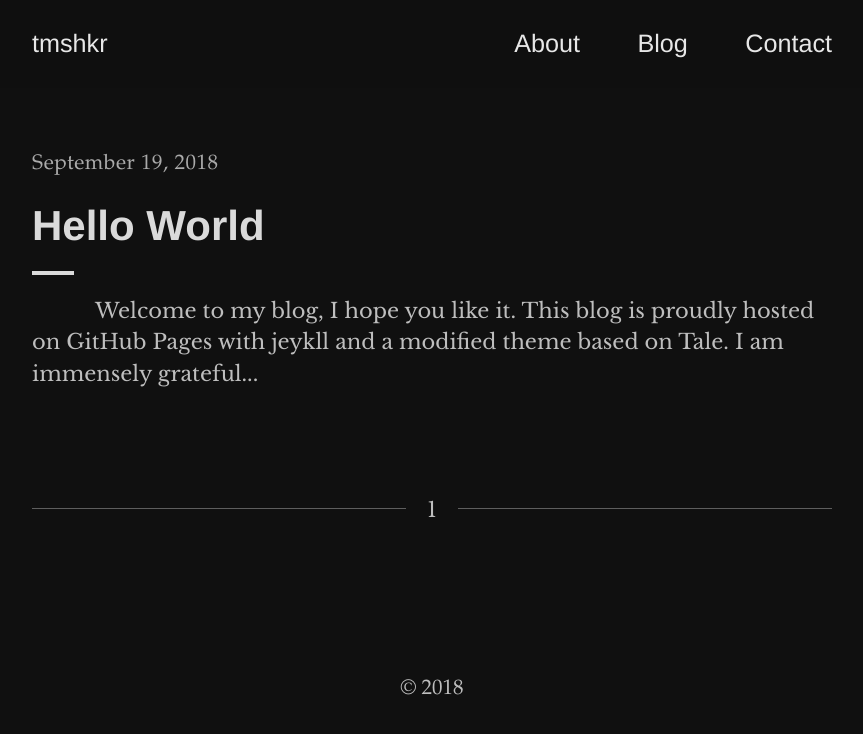
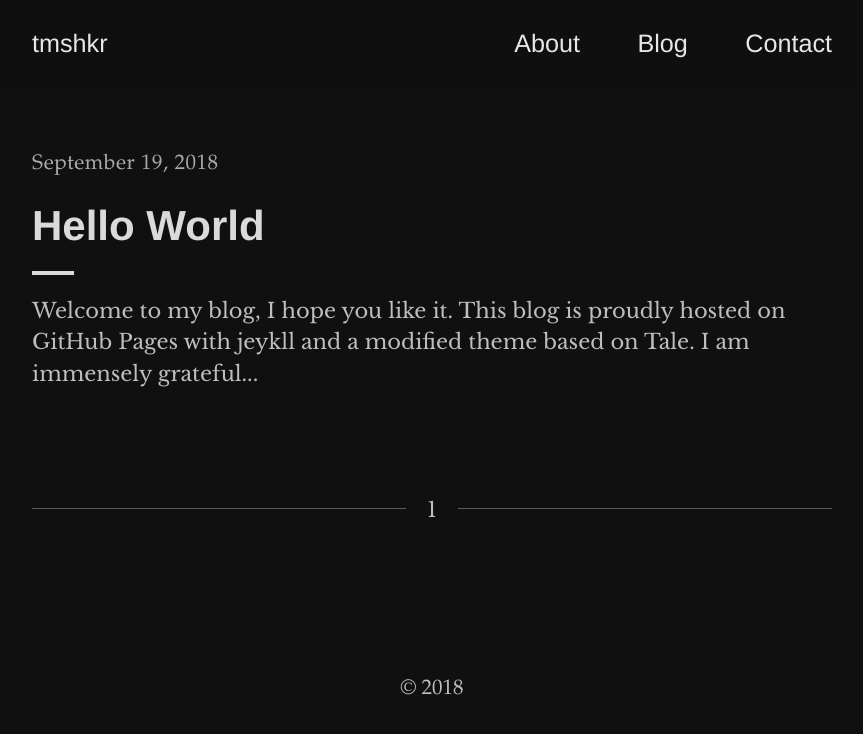
Before and after one commit to tmshkr/tmshkr.github.io, a Jekyll site: the page built from index.html, in a window 1280 px wide and 900 px high. Shown: the top 734 px of the window, without its empty margins (208-1071 px from the left). Built offline with Jekyll 4.4.1, drawn with Linux system fonts in a browser that asks for light colours; the list of posts is cut into pages by our own code.

Commit message:
Remove text-indent

```diff
--- a/_sass/partials/_post.scss
+++ b/_sass/partials/_post.scss
@@ -42,10 +42,6 @@
   p {
     margin: 1em 0;
     // text-align: justify;
-  }
-
-  .undent {
-    text-indent: 0;
   }
 
   a:hover {
@@ -110,15 +106,6 @@
     border-top: 3.6px solid #dadada;
     width: 36px;
   }
-  p {
-    text-indent: 1em;
-  }
-}
-
-@media screen and (max-width: 600px) {
-  p {
-    text-indent: 2em;
-  }
 }
 
 @media screen and (min-width: 960px) {
@@ -132,7 +119,4 @@
     border-top: 9.6px solid #dadada;
     width: 96px;
   }
-  p {
-    text-indent: 3em;
-  }
 }
```
